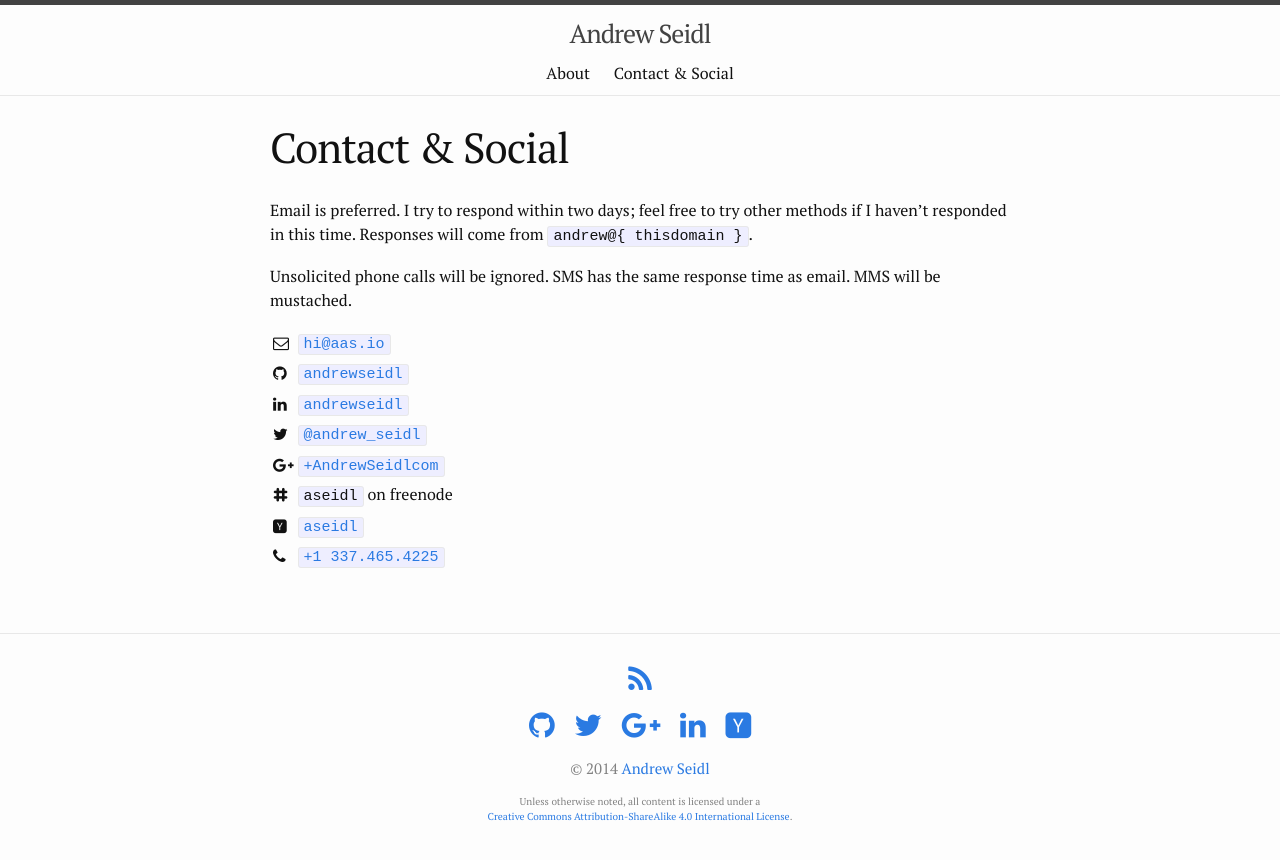
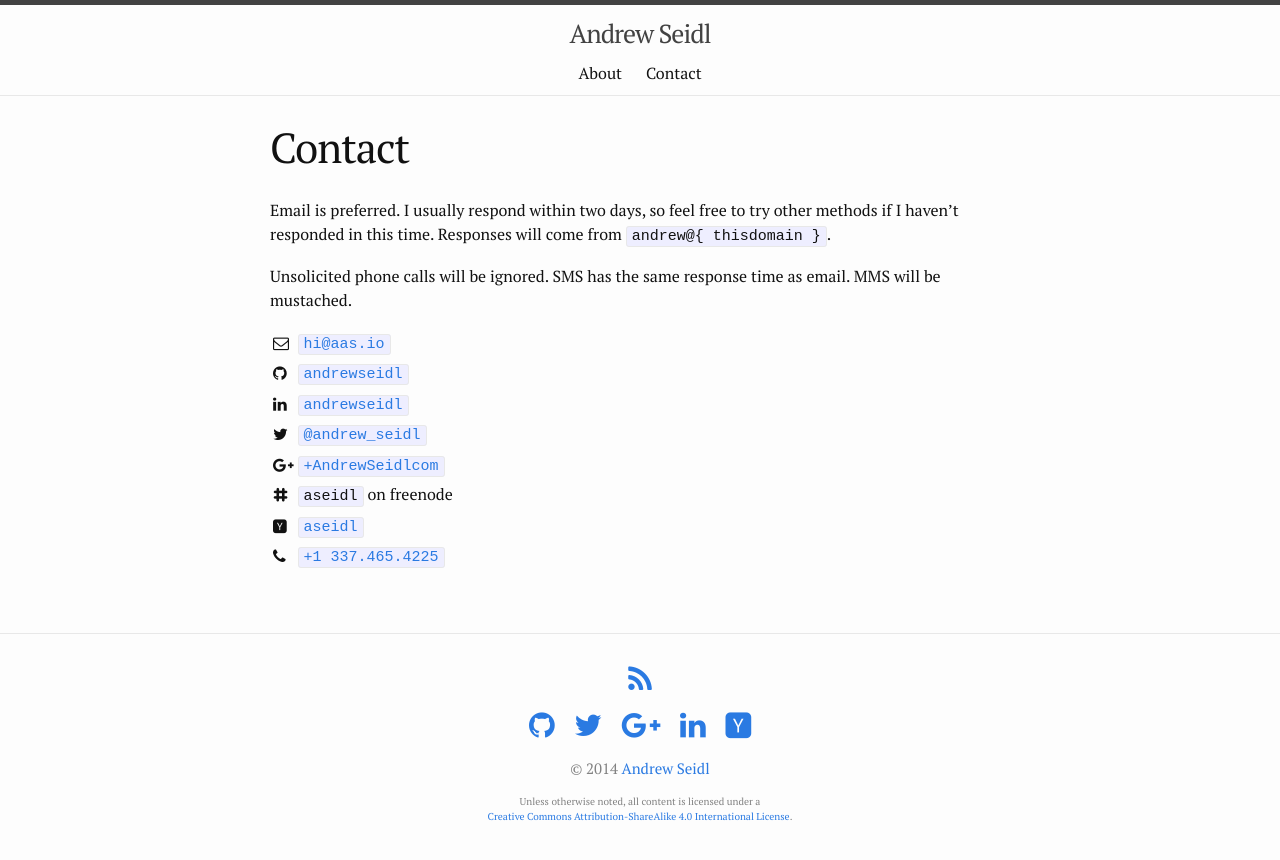
Before and after one commit to andrewseidl/andrewseidl.com, a Jekyll site: the page built from contact.md, in a window 1280 px wide. Shown: the top 860 px of the page. Built offline with Jekyll 4.4.1, drawn with Linux system fonts in a browser that asks for light colours; nearby versions of some CDN libraries.

Commit message:
remove social from title, rephrase

```diff
--- a/contact.md
+++ b/contact.md
@@ -1,10 +1,10 @@
 ---
 layout: page
-title: Contact &amp; Social
+title: Contact
 permalink: /contact/
 ---
 
-Email is preferred.  I try to respond within two days; feel free to try other methods if I haven't responded in this time.  Responses will come from `andrew@{ thisdomain }`.
+Email is preferred.  I usually respond within two days, so feel free to try other methods if I haven't responded in this time.  Responses will come from `andrew@{ thisdomain }`.
 
 Unsolicited phone calls will be ignored. SMS has the same response time as email. MMS will be mustached.
 
```
